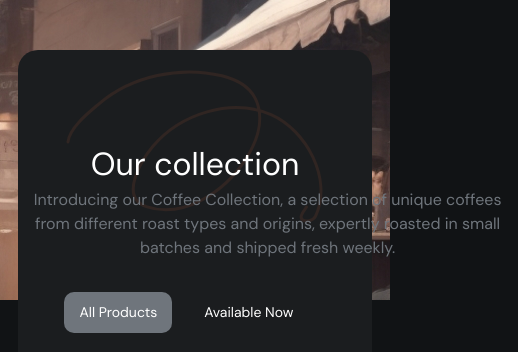
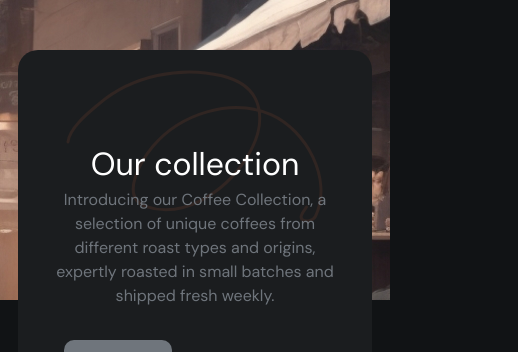
Before and after one commit to vickson5118/simple-coffee-listing, a React (Vite) app: page / in a window 390 px wide. Shown: the top 352 px of the page, 518 px wide, since content can reach past the window. Built offline with nearby package versions, Linux system fonts and the light colour scheme; no server answers.

Commit message:
Last version

```diff
--- a/src/comonents/listing-container.css
+++ b/src/comonents/listing-container.css
@@ -72,4 +72,16 @@
         margin: 0 auto;
         background-position: center 20px;
     }
+
+    .listing-container>p{
+        text-align: center;
+        width: 95%;
+    }
 }
+
+@media only screen and (max-width: 768px) {
+    .listing-container>p{
+        text-align: center;
+        width: 85%;
+    }
+}
```
